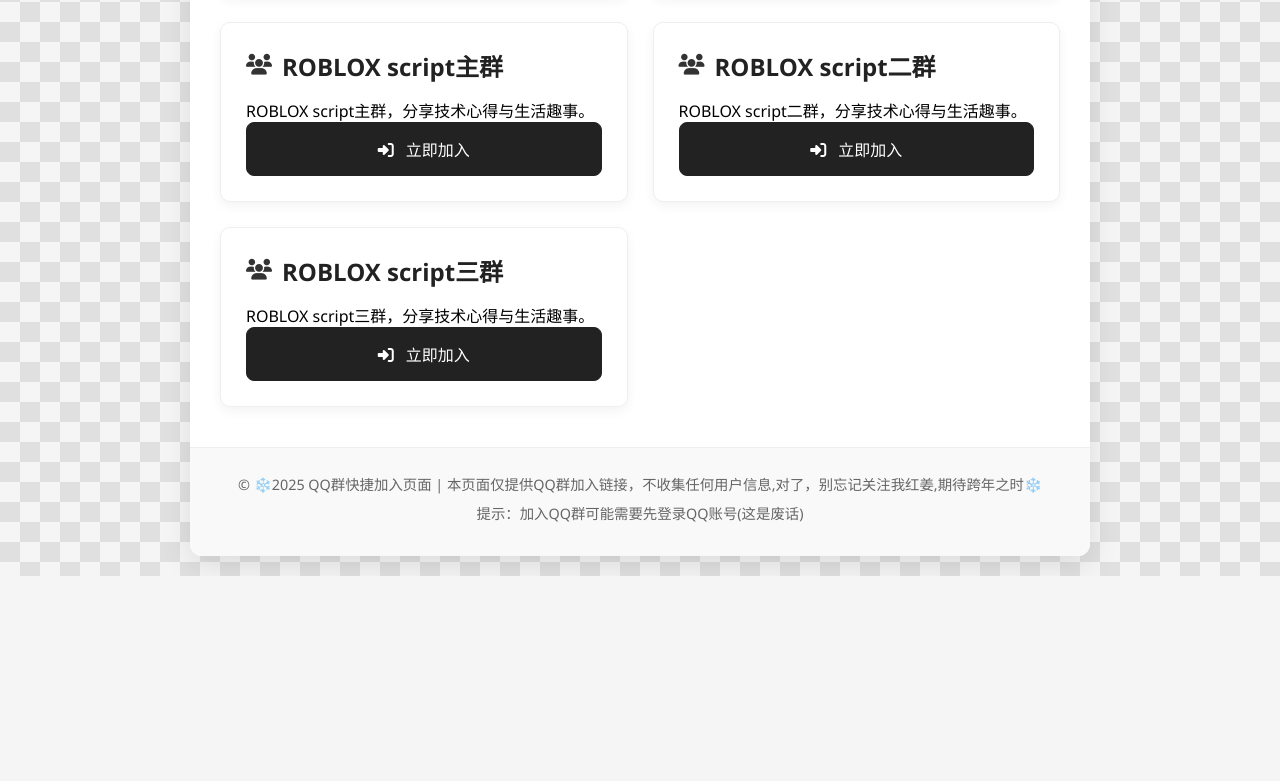
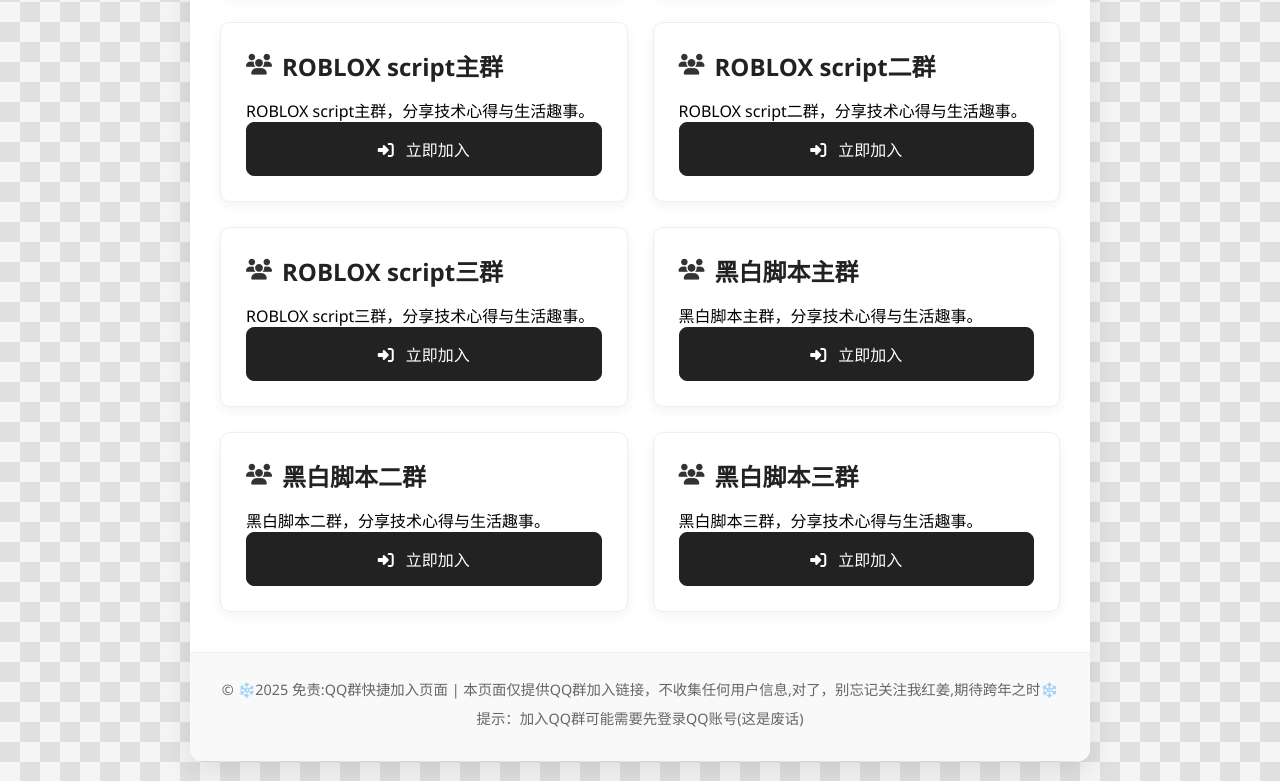
Before and after one commit to brawndariem-spec/hjnb, a plain HTML site: page index.html in a window 1280 px wide. Shown: the part 9278-10059 px from the top of the page. Before the commit the page ends 9854 px from the top, so only its background shows below. Drawn offline with Linux system fonts and the light colour scheme.

Commit message:
Add files via upload

```diff
--- a/index.html
+++ b/index.html
@@ -496,7 +496,7 @@
                         <span>迪脚本二群</span>
                     </div>
                     <p>迪脚本二群，分享技术心得与生活趣事。</p>
-                    <a href="https://qun.qq.com/universal-share/share?ac=1&authKey=2RIToKUoYoGwLdAvTEPRpnebcgXMMsPHmZJZl%2F8s0I1kVDvjngyq2nfUKQSQcrtb&busi_data=eyJncm91cENvZGUiOiIxMDczMTEyNTg1IiwidG9rZW4iOiI0eU10K0tjdTllZFlNbVd1VG9mdjZleVZ0d3V1YVpEZitwRWJMWW1VVnlPVWh2U3pnUEx2Y2plaUs2OXJCWHE3IiwidWluIjoiMTYyNjg0NDcxNCJ9&data=ZW9MYzn3wDfmBTiiskI_NocLK4kqPRsGkLizsNE-0bcEz7MkTiKdStD0SZH0aErScuGYc2DfNQjDRmnfFjxmLQ&svctype=4&tempid=h5_group_info" class="join-btn" target="_blank">
+                    <a href="https://qun.qq.com/universal-share/share?ac=1&authKey=qD7WBvZZfvbuirL0hbImw25faPtoKJf5YMR7jopK%2FQ8TeFGOPPBU4NQxqQ59hidL&busi_data=eyJncm91cENvZGUiOiIxMDYyNTc4MDUyIiwidG9rZW4iOiIxUDM0MXAwY0RVdm4vWjV0T1d1clVQbDdEemwwSkpEc3RMSzZQWTZDd05nZjI5c2pJTC9LOGxHdlB2aExTalFIIiwidWluIjoiMTYyNjg0NDcxNCJ9&data=IX-t1hqSYA32HfVtHMqhw6GRQ0BLhk1N7tY0LgNKvshp8Rq0PQreH5xqSMXWChyZEqao4vbnzlHdwnSr2plT8Q&svctype=4&tempid=h5_group_info" class="join-btn" target="_blank">
                         <i class="fas fa-sign-in-alt"></i> 立即加入
                     </a>
                 </div>
@@ -1062,7 +1062,7 @@
                         <span>剑客六群</span>
                     </div>
                     <p>剑客六群，分享技术心得与生活趣事。</p>
-                    <a href="" class="join-btn" target="_blank">
+                    <a href="https://qun.qq.com/universal-share/share?ac=1&authKey=h9yD%2FKGfblaXPmNuC8bkscuQlw62i0dIvFST6arEYtSx7TH6dQ21Dh6CYcoq6u6X&busi_data=eyJncm91cENvZGUiOiI5OTQyNjI5OTciLCJ0b2tlbiI6Imw0RGNOTFZ4ZlQ3cHRwVXVna1Fiajc0U2EwbWtocm1OYkJraHZYcm9sNzd6eHB4dHdnaXU4NlVndHhPZGYrTVUiLCJ1aW4iOiIxNjI2ODQ0NzE0In0%3D&data=go941xaHZeka1uO7PzqE1PS4O0T4bAahZEC99T6crwC-myQB0oTG9p-8HGBkY563L-Xw2rjLKSUaJkb8XDvmxQ&svctype=4&tempid=h5_group_info" class="join-btn" target="_blank">
                         <i class="fas fa-sign-in-alt"></i> 立即加入
                     </a>
                 </div>
@@ -1156,11 +1156,41 @@
                         <i class="fas fa-sign-in-alt"></i> 立即加入
                     </a>
                 </div>
+                <div class="group-item">
+                    <div class="group-name">
+                        <i class="fas fa-users"></i>
+                        <span>黑白脚本主群</span>
+                    </div>
+                    <p>黑白脚本主群，分享技术心得与生活趣事。</p>
+                    <a href="https://qun.qq.com/universal-share/share?ac=1&authKey=gMEUguk24dnMgyqxHuv6XGcNH8XFNFUByUP9YbvJub3czPHCEps%2B7cFSivsvhc97&busi_data=eyJncm91cENvZGUiOiIxMDEyMDMzMDcwIiwidG9rZW4iOiJ4bFBJUm94KzZ1SDg0dXN2T0VwS2JKSXVZa0NxU2wvZStzUFhmZlZvL0tIL0pRaTErNHpiZWtpYkFqdjFDdENtIiwidWluIjoiMTYyNjg0NDcxNCJ9&data=6VrH7oyvpzbY0S2k3gKvWRLk07lzI1BF_xiMOYZHGFIgQ3KveS-b7mIgzrv2j_kgv1kv9y7YKT1d2jc3T2gryQ&svctype=4&tempid=h5_group_info" class="join-btn" target="_blank">
+                        <i class="fas fa-sign-in-alt"></i> 立即加入
+                    </a>
+                </div>
+                <div class="group-item">
+                    <div class="group-name">
+                        <i class="fas fa-users"></i>
+                        <span>黑白脚本二群</span>
+                    </div>
+                    <p>黑白脚本二群，分享技术心得与生活趣事。</p>
+                    <a href="https://qun.qq.com/universal-share/share?ac=1&authKey=37srSPVHcN0hu7AhXr9qlaR4xkKEOTJF%2Be5OCUDUKB9nggRsMiHFVkjpGxtAyCUj&busi_data=eyJncm91cENvZGUiOiI5NDY2NzE2NjgiLCJ0b2tlbiI6IlVTb2REd3ZuQkFYOEprYkRRV2V2SThBL2RtZVRPRlJYM0cvTmVxeEROWHRHWDdwY3B6eGdORTlUc2dZcnliWlciLCJ1aW4iOiIxNjI2ODQ0NzE0In0%3D&data=w5iylcQ7BSrFcuzv6GZUTbK47F5Thcq8bGMvnmeZS6eQz_f-sYICQs4EFUXUHq7diIJ7NVOM37tTUtOpWdjnUg&svctype=4&tempid=h5_group_info" class="join-btn" target="_blank">
+                        <i class="fas fa-sign-in-alt"></i> 立即加入
+                    </a>
+                </div>
+                <div class="group-item">
+                    <div class="group-name">
+                        <i class="fas fa-users"></i>
+                        <span>黑白脚本三群</span>
+                    </div>
+                    <p>黑白脚本三群，分享技术心得与生活趣事。</p>
+                    <a href="https://qun.qq.com/universal-share/share?ac=1&authKey=5ddqHhtm4UmFiJWaHIC0NO2PBRchs39S%2F0Rd94gHi%2BN01YGya9K8hKJSHGvRPq3A&busi_data=eyJncm91cENvZGUiOiIxMDc1MDUzNTMxIiwidG9rZW4iOiJJT3czekgxcTRBOS8vMm01aUZ3Q2hxRTFZZjQzckROMXNVUjYvK0lBUFBCd29hR2I2OGFJM1Bjait5UStMVEFlIiwidWluIjoiMTYyNjg0NDcxNCJ9&data=Otd_cTYlAVb7fH9VAAFWq4QAIc6SawyGFs67E-1MS8R41ZMByqm7KWWzF9q1xws5Zptkm1Ax88ztMoRl_RSU1g&svctype=4&tempid=h5_group_info" class="join-btn" target="_blank">
+                        <i class="fas fa-sign-in-alt"></i> 立即加入
+                    </a>
+                </div>
             </div>
         </div>
 
         <div class="footer">
-            <p>© ❄️2025 QQ群快捷加入页面 | 本页面仅提供QQ群加入链接，不收集任何用户信息,对了，别忘记关注我红姜,期待跨年之时❄️</p>
+            <p>© ❄️2025 免责:QQ群快捷加入页面 | 本页面仅提供QQ群加入链接，不收集任何用户信息,对了，别忘记关注我红姜,期待跨年之时❄️</p>
             <p>提示：加入QQ群可能需要先登录QQ账号(这是废话)</p>
         </div>
     </div>
```
